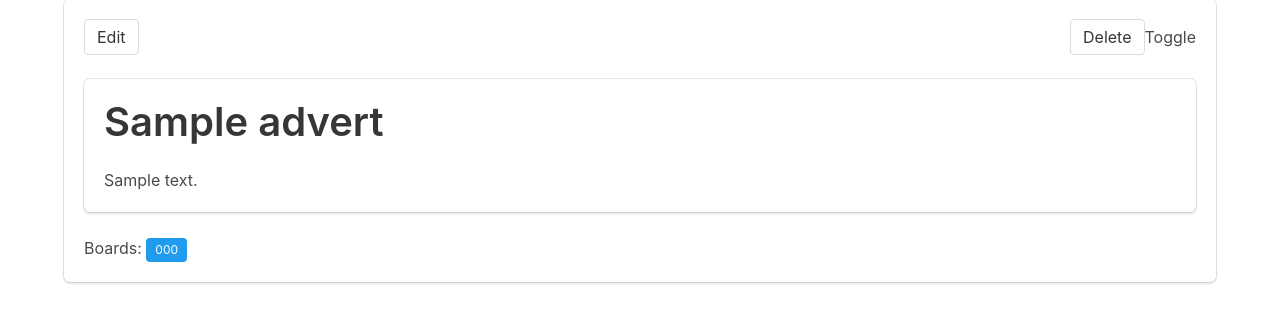
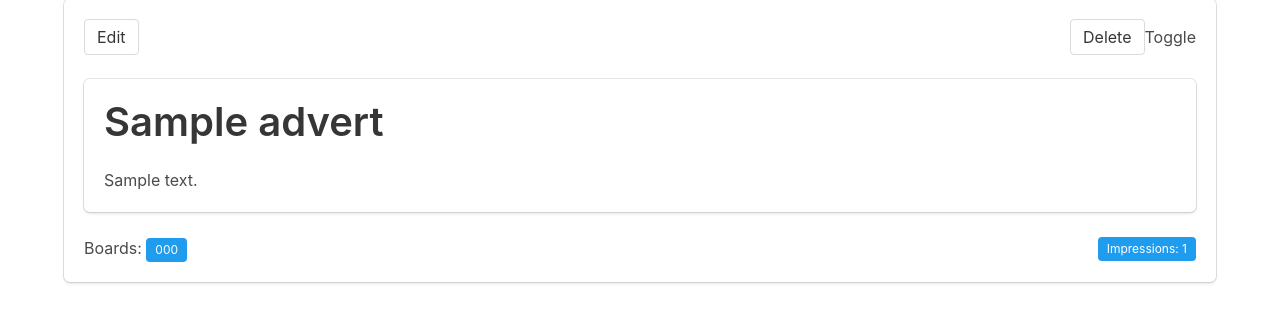
Before and after one commit to davebland/purple-pages, a Django app: page /account/my_ads/ in a window 1280 px wide. Shown: the part 347-673 px from the top of the page. Run offline with Django 3.2, Linux system fonts and the light colour scheme; a user stored in the database is signed in; tables that the repository leaves empty hold one stand-in row (values such as "Sample post"); parts of the project's set-up code (start-up, migrations or seed data) failed here and were passed over.

Commit message:
add_impression function for advert model plus render impressions and total_impressions in user account views

```diff
--- a/accounts/templates/my_account.html
+++ b/accounts/templates/my_account.html
@@ -22,7 +22,7 @@
     <div class="level-item has-text-centered">
         <div>
             <p class="heading">Total Ad Impressions</p>
-            <p class="title"></p>
+            <p class="title">{{ user_stats.total_add_impressions }}</p>
         </div>
     </div>
 </div>
--- a/accounts/views.py
+++ b/accounts/views.py
@@ -1,6 +1,7 @@
 from django.shortcuts import render
 from django.contrib.auth.decorators import login_required
 from django.template.loader import render_to_string
+from django.db.models import Sum
 
 from adverts.views import get_user_ads
 from adverts.models import Advert
@@ -18,10 +19,16 @@ def my_account(request):
         user_ads = Advert.objects.filter(user=request.user).count()
     except:
         user_ads = "No Ads"
+    try:
+        total_add_impressions = Advert.objects.filter(user=request.user).aggregate(Sum('impression_counter'))
+        total_add_impressions = total_add_impressions.get('impression_counter__sum')
+    except:
+        total_add_impressions = "No Ads"
     # Create stats dict and render
     user_stats = {
         'subscription' : user_subscription,
         'no_of_ads' : user_ads,
+        'total_add_impressions' : total_add_impressions,
     }
     return render(request, 'my_account.html', {'page_title':'Account Overview', 'user_stats':user_stats})
 
--- a/adverts/models.py
+++ b/adverts/models.py
@@ -27,7 +27,6 @@ class Advert(models.Model):
 
     def add_impression(self):
         """ Increase the impression counter by 1 for this advert """
-        self.impression_counter += 1
         try:
             self.impression_counter += 1
             self.save(update_fields=['impression_counter'])
--- a/adverts/templates/advert_edit_frame.html
+++ b/adverts/templates/advert_edit_frame.html
@@ -12,9 +12,17 @@
     <div class="box">
         {{ ad.to_html }}
     </div>
-    <p>Boards:
-        {% for board in ad.board_list %}
-            <span class="tag is-info">{{ board }}</span>
-        {% endfor %}
-    </p>
+    <div class="level">
+        <div class="level-left">
+            <p>Boards:
+                {% for board in ad.board_list %}
+                    <span class="tag is-info">{{ board }}</span>
+                {% endfor %}
+            </p>
+        </div>
+        <div class="level-right">
+            <span class="tag is-info">Impressions: {{ ad.impression_counter }}</span>
+        </div>
+    </div>
+
 </div>
--- a/adverts/views.py
+++ b/adverts/views.py
@@ -9,7 +9,7 @@ def get_ads(board_pk):
     """ Return a tuple containing all adverts for specified board and update impression counter """
     all_ads = Advert.objects.filter(on_boards=board_pk)
     for ad in all_ads:
-        ad.add_impression
+        ad.add_impression()
     return tuple(all_ads)
 
 def get_user_ads(uid):
```
